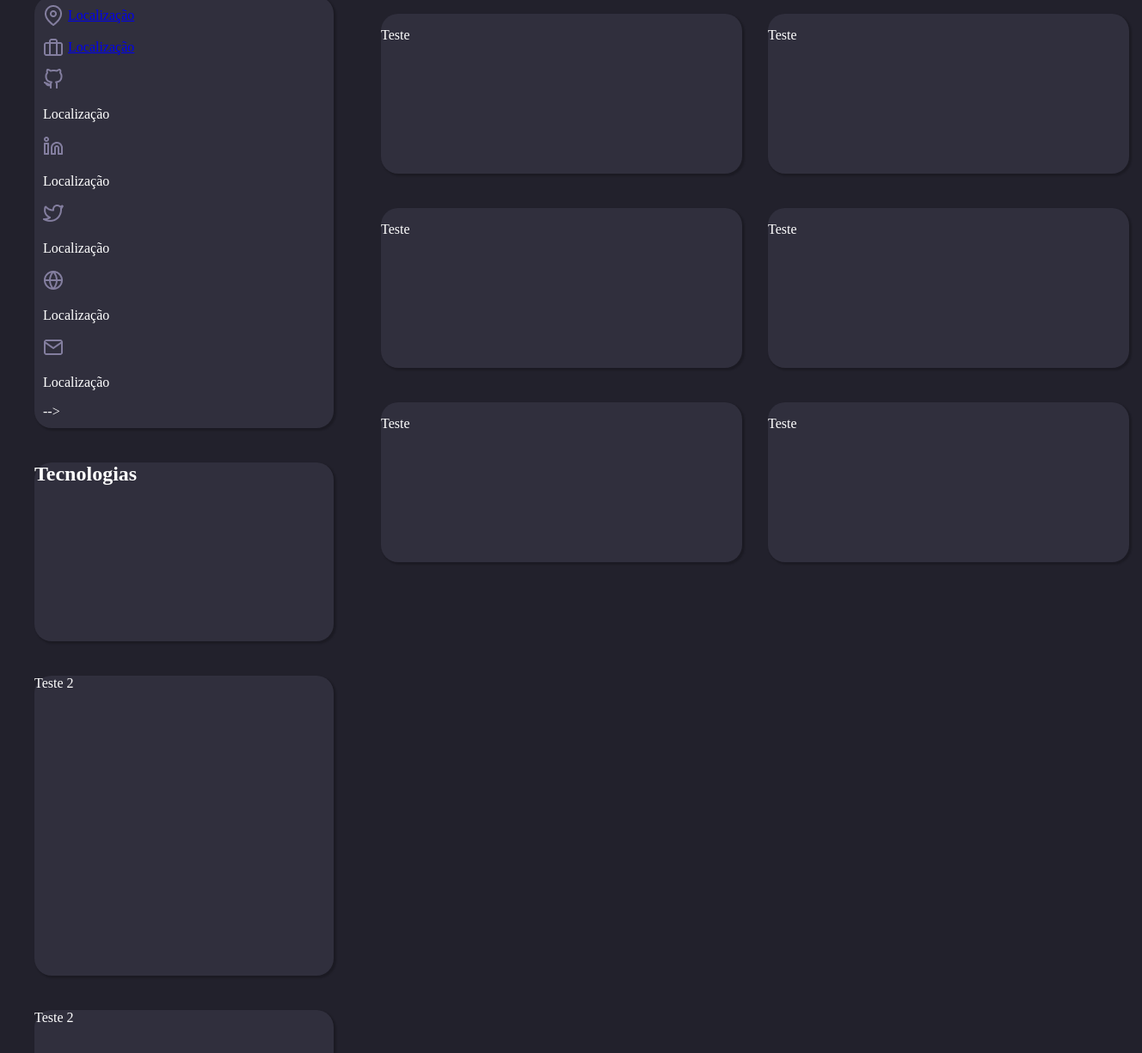
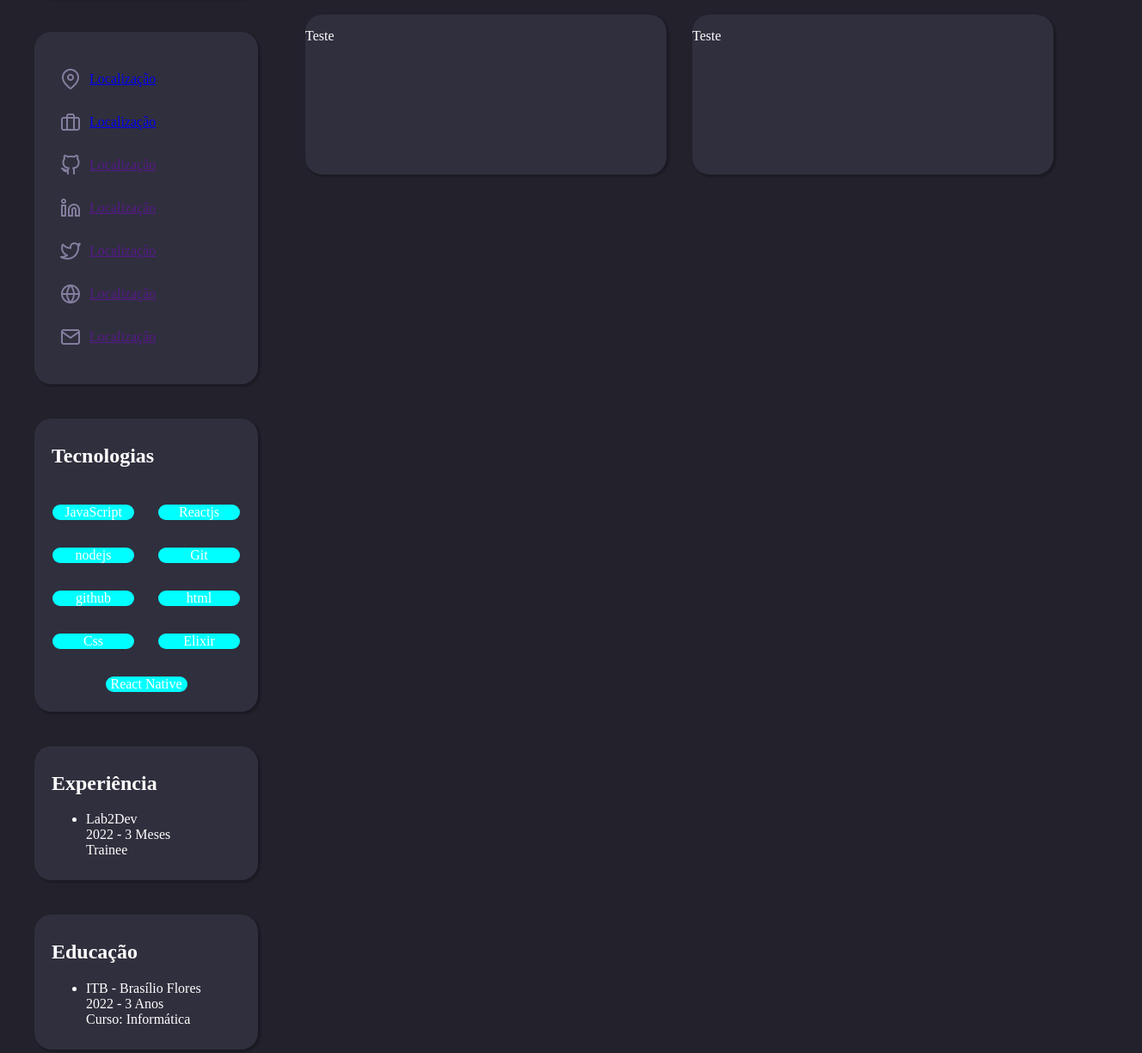
Before and after one commit to CarlosDev458/ProjetoPerfil, a plain HTML site: page index.html in a window 1280 px wide. Shown: the part 376-1601 px from the top of the page at 86% size, 1328 px wide, since content can reach past the window. Drawn offline with Linux system fonts and the light colour scheme.

Commit message:
Segunda Atualização

```diff
--- a/index.html
+++ b/index.html
@@ -8,17 +8,13 @@
     <link rel="stylesheet" href="style.css">
     <title>Document</title>
     <style>
-        ul {
-            list-style: none;
-        }
     </style>
 </head>
-
 <body>
     <main>
         <section id="sect-1">
             <div id="caixa-1">
-                <img id="img1" src="" alt="Foto Aqui">
+                <img id="img1" src="DD _ Portfolio/download.jpg" alt="Foto Aqui">
                 <h1>Nome</h1>
                 <p>Profissão</p>
             </div>
@@ -26,48 +22,90 @@
                 <div id="logos-2">
                     <a href="#">
                         <img src="DD _ Portfolio/map-pin.png" alt="">
-                        <span>Localização</span>
+                        <p>Localização</p>
                     </a>
-
-                        <a href="#">
+                    <a href="#">
                         <img src="DD _ Portfolio/briefcase.png" alt="">
                         <p>Localização</p>
                     </a>
+                    <a href="">
                         <img src="DD _ Portfolio/github.png" alt="">
                         <p>Localização</p>
+                    </a>
+                    <a href="">
                         <img src="DD _ Portfolio/linkedin.png" alt="">
                         <p>Localização</p>
+                    </a>
+                    <a href="">
                         <img src="DD _ Portfolio/twitter.png" alt="">
                         <p>Localização</p>
+                    </a>
+                    <a href="">
                         <img src="DD _ Portfolio/globe.png" alt="">
                         <p>Localização</p>
+                    </a>
+                    <a href="">
                         <img src="DD _ Portfolio/mail.png" alt="">
-                        <p>Localização</p> -->
+                        <p>Localização</p>
+                    </a>
+                </div>
+            </div>
+            <div id="caixa-3">
+                <div id="title-1">
+                    <h1>Tecnologias</h1>
+                    <div id="list-1">
+                        <p>JavaScript</p>
+                        <p>Reactjs</p>
+                        <p>nodejs</p>
+                        <p>Git</p>
+                        <p>github</p>
+                        <p>html</p>
+                        <p>Css</p>
+                        <p>Elixir</p>
+                        <p>React Native</p>
+                    </div>
+                </div>
 
-
+            </div>
+            <div id="caixa-4">
+                <div id="title-2">
+                    <h1>Experiência</h1>
+                    <div id="list-2">
+                        <ul>
+                            <li>
+                                <p> Lab2Dev <br>
+                                    2022 - 3 Meses <br>
+                                    Trainee</p>
+                            </li>
+                        </ul>
+                    </div>
                 </div>
             </div>
 
+            <div id="caixa-5">
+                <div id="title-3">
+                    <h1>Educação</h1>
+                    <div id="list-3">
+                        <ul>
+                            <li>
+                                <p> ITB - Brasílio Flores<br>
+                                    2022 - 3 Anos <br>
+                                    Curso: Informática</p>
+                                </p>
+                            </li>
+                        </ul>
+                    </div>
 
+                </div>
 
-            <div id="caixa-3">
-                <h1>Tecnologias</h1>
-                <p itens></p>
-            </div>
-            <div id="caixa-4">
-                <p>Teste 2</p>
-            </div>
-            <div id="caixa-5">
-                <p>Teste 2</p>
             </div>
         </section>
-
         <section id="sect-2">
-
             <div id="box-1">
+                <H1>Meus Projetos</H1>
+                <p>Veja Aqui</p>
 
             </div>
-
             <section id="sect-3">
                 <div id="subd-1">
                     <p>Teste</p>
@@ -81,23 +119,9 @@
                 <div id="subd-4">
                     <p>Teste</p>
                 </div>
-                <div id="subd-5">
-                    <p>Teste</p>
-                </div>
-                <div id="subd-6">
-                    <p>Teste</p>
-                </div>
-                <div id="subd-7">
-                    <p>Teste</p>
-                </div>
-                <div id="subd-8">
-                    <p>Teste</p>
-                </div>
             </section>
-
         </section>
     </main>
-
 
 
     <script src=""></script>
--- a/style.css
+++ b/style.css
@@ -11,10 +11,11 @@
 #sect-1 {
     flex-direction: column;
     width: 348px;
+
 }
 
 #sect-2 {
-    width: 952px;
+    width: 900px;
     margin-left: 40px;
 }
 
@@ -29,20 +30,21 @@
 
 
 #caixa-1 {
-    width: 100%;
-    width: 348px;
-    height: 292px;
     background: #302F3D;
     box-shadow: 2px 2px 2px 1px rgba(0, 0, 0, 0.2);
     border-radius: 20px;
     margin-bottom: 40px;
-    align-self: center;
+    padding: 50px;
     text-align: center;
 }
 
+#caixa-1 img {
+    width: 128px;
+    height: 128px;
+}
+
+
 #caixa-2 {
-    /*  width: 348px;
-    height: 348px; */
     background: #302F3D;
     box-shadow: 2px 2px 2px 1px rgba(0, 0, 0, 0.2);
     border-radius: 20px;
@@ -52,23 +54,14 @@
 
 }
 
-#logos-2 a{
+#logos-2 {
+    padding: 20px;
+}
+
+#logos-2 a {
     display: flex;
     align-items: center;
-    gap: 5px;
-}
-
-
-
-#logos-2 img{
-
-
-
-}
-
-#logos-2 p{
-
-
+    gap: 10px;
 }
 
 
@@ -76,17 +69,64 @@
 
 
 #caixa-3 {
-    width: 348px;
-    height: 208px;
     background: #302F3D;
     box-shadow: 2px 2px 2px 1px rgba(0, 0, 0, 0.2);
     border-radius: 20px;
     margin-bottom: 40px;
+    display: flex;
+}
+
+#title-1 h1 {
+    padding-top: 10px;
+    padding-left: 20px;
+}
+
+#list-1 {
+    display: flex;
+    flex-wrap: wrap;
+    justify-content: space-around;
+    ;
+    padding: 7px;
+
 }
 
 #caixa-4 {
-    width: 348px;
-    height: 349px;
+    background: #302F3D;
+    box-shadow: 2px 2px 2px 1px rgba(0, 0, 0, 0.2);
+    border-radius: 20px;
+    margin-bottom: 40px;
+    display: flex;
+}
+
+#title-2 {
+    padding-top: 10px;
+    padding-left: 20px;
+    padding-bottom: 10px;
+}
+
+#title-3 {
+    padding-top: 10px;
+    padding-left: 20px;
+    padding-bottom: 10px;
+}
+
+
+
+
+#list-1 p {
+    text-align: center;
+    background-color: aqua;
+    border-radius: px;
+    width: 95px;
+    padding-left: px;
+    border-radius: 20px;
+
+
+}
+
+
+
+#caixa-4 {
     background: #302F3D;
     box-shadow: 2px 2px 2px 1px rgba(0, 0, 0, 0.2);
     border-radius: 20px;
@@ -94,8 +134,6 @@
 }
 
 #caixa-5 {
-    width: 348px;
-    height: 352px;
     background: #302F3D;
     box-shadow: 2px 2px 2px 1px rgba(0, 0, 0, 0.2);
     border-radius: 20px;
@@ -103,12 +141,17 @@
 }
 
 #box-1 {
-    width: 900px;
-    height: 86px;
+
+    display: flex;
     margin-bottom: 40px;
     background: #302F3D;
     box-shadow: 2px 2px 2px 1px rgba(0, 0, 0, 0.2);
     border-radius: 20px;
+    justify-content: space-between;
+    align-items: center;
+    padding: 10px;
+    padding-left: 20px;
+    padding-right: 20px;
 }
 
 #subd-1 {
```
Also changed, not shown: DD _ Portfolio/download.jpg (added).
